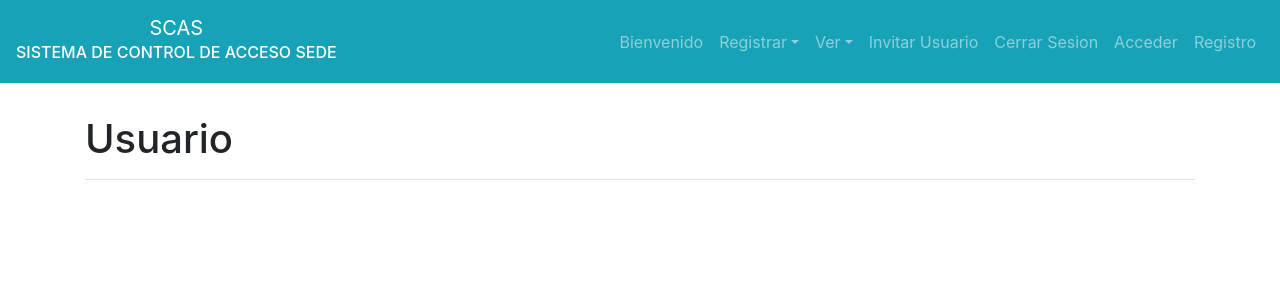
After one commit to ProgWebJam/SCAS, a Django app: a page that uses templates/index.html in a window 1280 px wide. The commit adds this page. Shown: the top 300 px of the page. Run offline with Django 4.2, Linux system fonts and the light colour scheme; data that the repository does not hold is empty; some libraries are stand-ins or nearby versions.

Commit message:
CRUD usuario

```diff
--- a/config/urls.py
+++ b/config/urls.py
@@ -21,4 +21,5 @@ from django.conf.urls.static import static
 urlpatterns = [
     path('admin/', admin.site.urls),
     path('', include("empresa.urls")),
+    path('usuario', include("usuario.urls")),
 ]+static(settings.MEDIA_URL, document_root=settings.MEDIA_ROOT)
--- a/empresa/urls.py
+++ b/empresa/urls.py
@@ -1,6 +1,5 @@
 from django.urls import path
-from .views import index
-from .views import EmpresaCreateView , EmpresaListView , EmpresaUpdateView, EmpresaDeleteView
+from .views import index , EmpresaCreateView , EmpresaListView , EmpresaUpdateView, EmpresaDeleteView
 
 urlpatterns = [
     path('', index , name='index'),
--- a/empresa/views.py
+++ b/empresa/views.py
@@ -1,7 +1,6 @@
 from django.shortcuts import render
 from django.views.generic import ListView, CreateView, UpdateView, DeleteView
 from .models import Empresa
-from pais.models import Estado
 from django.urls import reverse_lazy
 from .forms import EmpresaForm
 
--- a/templates/index.html
+++ b/templates/index.html
@@ -49,7 +49,7 @@
                                 <a class="dropdown-item" href="{% url 'empresa_crear' %}">Crear Empresa</a>
                                 <a class="dropdown-item" href="">Crear Sede</a>
                                 <a class="dropdown-item" href="">Crear Horario</a>
-                                <a class="dropdown-item" href="">Crear Usuario</a>
+                                <a class="dropdown-item" href="{% url 'usuario_crear' %}">Crear Usuario</a>
 
                                 <div class="dropdown-divider"></div>
                             </div>
@@ -61,7 +61,7 @@
                                 <a class="dropdown-item" href="{% url 'empresa_listar' %}">Todas las Empresa</a>
                                 <a class="dropdown-item" href="">Todos los Sede</a</a>
                                 <a class="dropdown-item" href="">Todos los Horario</a>
-                                <a class="dropdown-item" href="">Todas las Usuario</a>
+                                <a class="dropdown-item" href="{% url 'usuario_listar' %}">Todas las Usuario</a>
                                 <div class="dropdown-divider"></div>
                             </div>
                         </div>
--- /dev/null
+++ b/templates/usuario/listar_usuario.html
@@ -0,0 +1,40 @@
+{% extends 'index.html' %}
+
+{% block title %} Listar Usuuario {% endblock %}
+
+{% block content %}
+
+    <H1>Usuario</H1>
+<hr />
+<div class="row">
+
+    <div class="col-12 m-2">
+        <div class="row">
+            {% for usuario in usuarios %}
+                <div class="col-md-3 col-sm-12 col-lg-4 pb-3">
+                    <div class="card">
+                        {% if usuario.image %}
+                        <img src="{{ usuario.image.url }}" height="300" class="card-img-top" alt="{{ usuario.nombre }}" />
+                        {% endif %}
+                        <div class="card-body">
+                            <h5 class="card-title">{{ usuario }}</h5>
+                            <h5 class="card-title">{{ usuario.get_tipo_display }}</h5>
+                        </div>
+                        <div class="card-footer text-center">
+
+
+                            <a href="{% url 'usuario_actualizar' usuario.id %}" class="btn btn-secondary"> editar </a>
+                            <a href="{% url 'usuario_eliminar' usuario.id %}" class="btn btn-danger"> eliminar </a>
+
+
+                        </div>
+                    </div>
+                </div>
+            {% endfor %}
+        </div>
+    </div>
+</div>
+
+
+
+{% endblock %}
--- a/usuario/models.py
+++ b/usuario/models.py
@@ -22,4 +22,4 @@ class Usuario(models.Model):
     tipo = models.CharField(max_length=1, choices=LISTA_TIPO_USUARIO)
 
     def __str__(self):
-        return self.nombre;
+        return self.nombre + " - " + self.apellido;
--- a/usuario/urls.py
+++ b/usuario/urls.py
@@ -0,0 +1,12 @@
+from django.urls import path
+from .views import UsuarioCreateView, UsuarioListView, UsuarioUpdateView, UsuarioDeleteView
+
+urlpatterns = [
+    path('usuario/crear/', UsuarioCreateView.as_view() , name='usuario_crear'),
+    path('usuario/listar/', UsuarioListView.as_view() , name='usuario_listar'),
+    path('usuario/actualizar/<int:pk>', UsuarioUpdateView.as_view(), name='usuario_actualizar'),
+    path('usuario/eliminar/<int:pk>', UsuarioDeleteView.as_view(), name='usuario_eliminar'),
+
+
+
+]
--- a/usuario/views.py
+++ b/usuario/views.py
@@ -1,3 +1,26 @@
 from django.shortcuts import render
+from django.views.generic import ListView, CreateView, UpdateView, DeleteView
+from .models import Usuario
+from django.urls import reverse_lazy
+from .forms import UsuarioForm
 
-# Create your views here.
+class UsuarioCreateView(CreateView):
+    model = Usuario
+    form_class = UsuarioForm
+    template_name = 'usuario/usuario_form.html'
+    success_url = reverse_lazy('usuario_listar')
+
+class UsuarioListView(ListView):
+    model = Usuario
+    context_object_name = 'usuarios'
+    template_name = 'usuario/listar_usuario.html'
+
+class UsuarioUpdateView(UpdateView):
+    model = Usuario
+    form_class = UsuarioForm
+    template_name = 'usuario/usuario_form.html'
+    success_url = reverse_lazy('usuario_listar')
+
+class UsuarioDeleteView(DeleteView):
+    model = Usuario
+    success_url = reverse_lazy('usuario_listar')
```
Also changed, not shown: templates/usuario/usuario_confirm_delete.html (added, +26 -0 lines), templates/usuario/usuario_form.html (added, +26 -0 lines), usuario/forms.py (added, +20 -0 lines), media/usuario/descarga_2.png (added), sede/urls.py (added).
